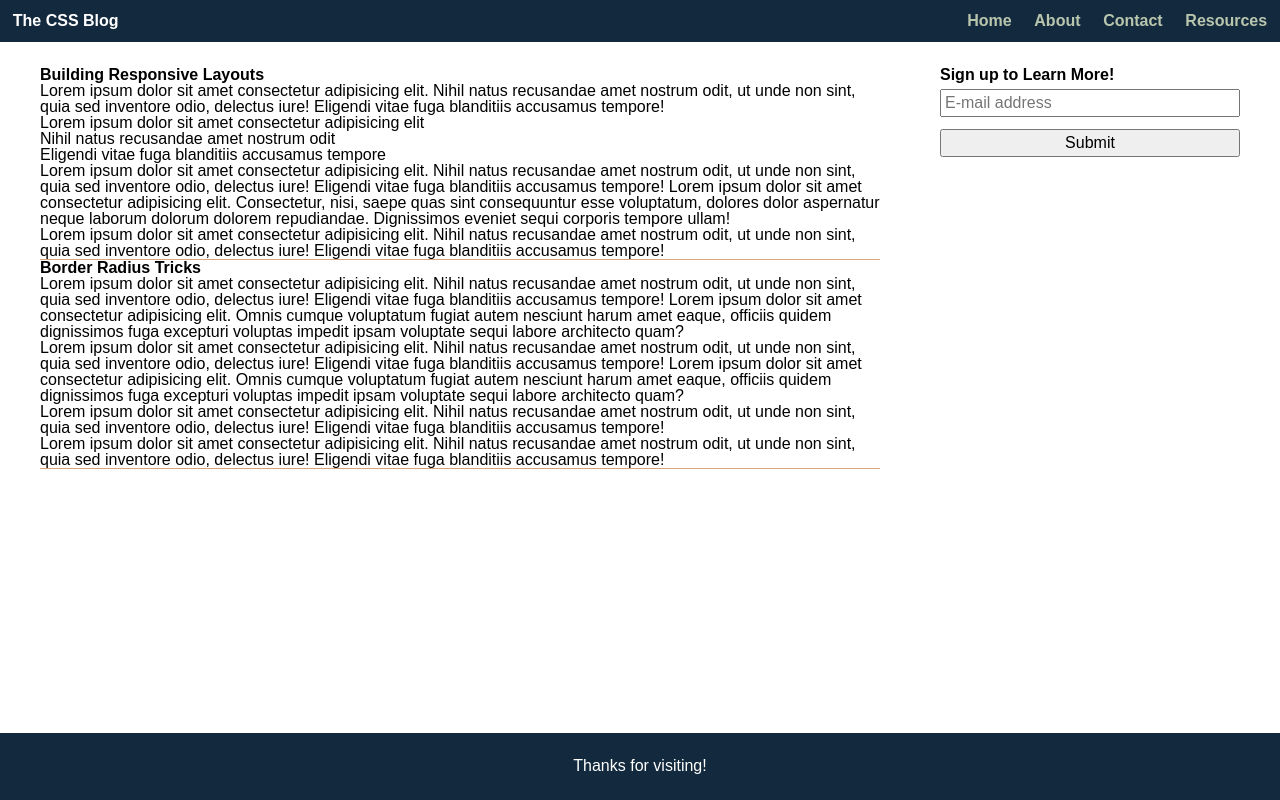
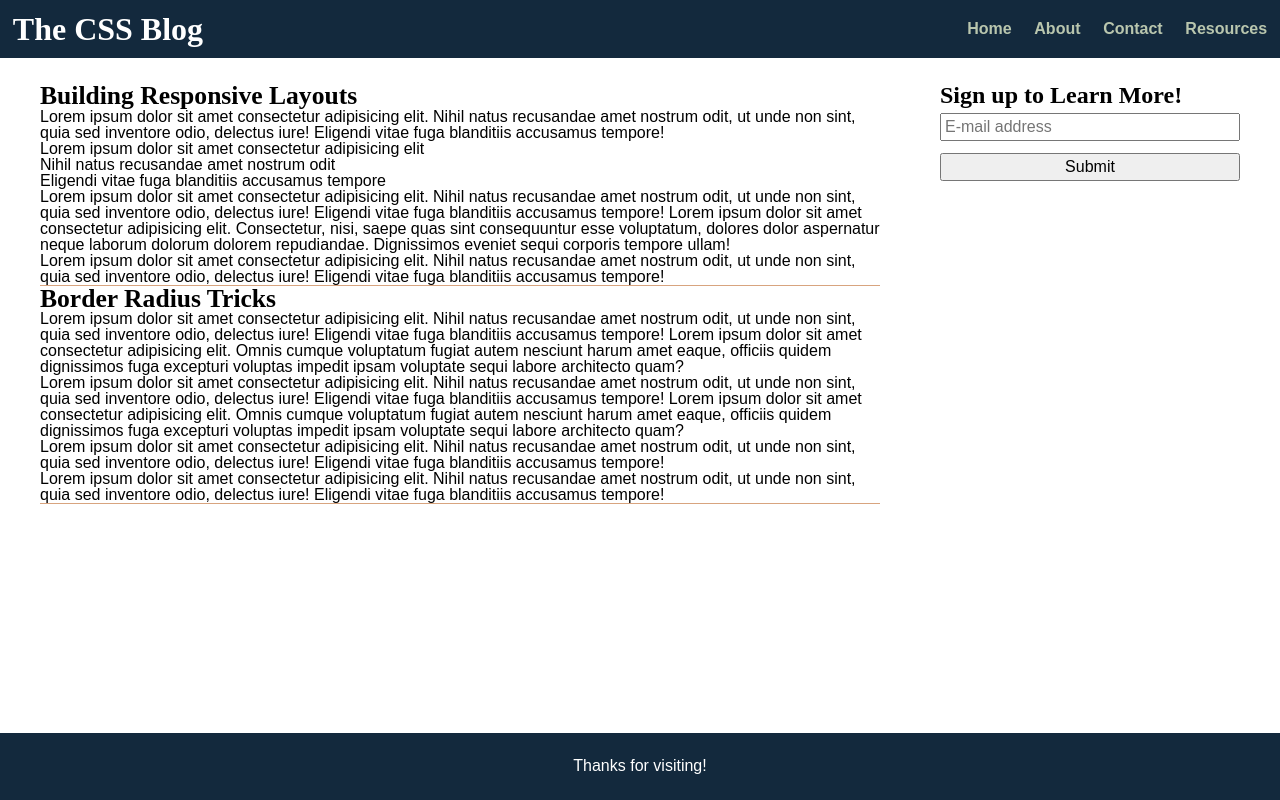
Before and after one commit to erin-maxson/second-week-modules, a plain HTML site: page 14-Stu_Typography/Unsolved/index.html in a window 1280 px wide. Drawn offline with Linux system fonts and the light colour scheme.

Commit message:
header formatting

```diff
--- a/14-Stu_Typography/Unsolved/assets/css/style.css
+++ b/14-Stu_Typography/Unsolved/assets/css/style.css
@@ -2,6 +2,8 @@
 body {
   display: flex;
   flex-direction: column;
+  font-size: 16px;
+  line-height: 1;
 }
 
 header {
@@ -15,14 +17,20 @@ header {
 
 /* TODO: Change the heading size to 200%, give it a margin all around, and assign font family to serif */
 h1 {
+  font-size: 200%;
+  font-family: serif;
 }
 
 /* TODO: Change the heading size to be slightly smaller than h1, give it a margin only on the top and bottom, and assign font family to serif */
 h2 {
+  font-size: 160%;
+  font-family: serif;
 }
 
 /* TODO: Change header size to be slightly smaller than h2 and assign font family to serif */
 h3 {
+  font-size: 150%;
+  font-family: serif;
 }
 
 nav ul {
```
